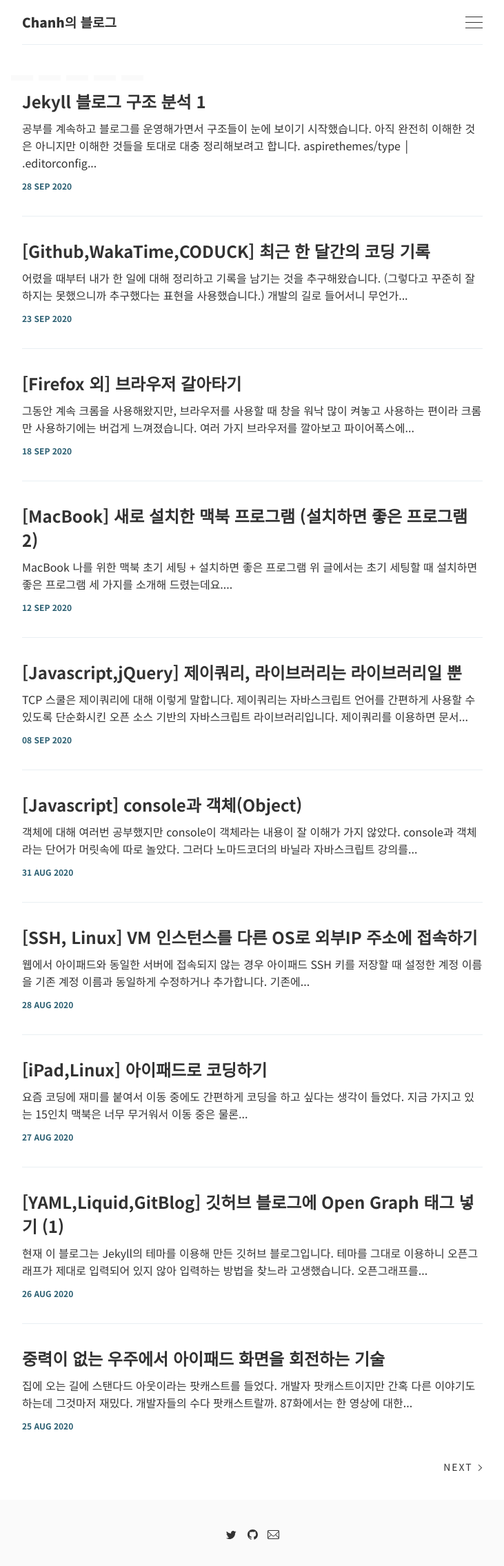
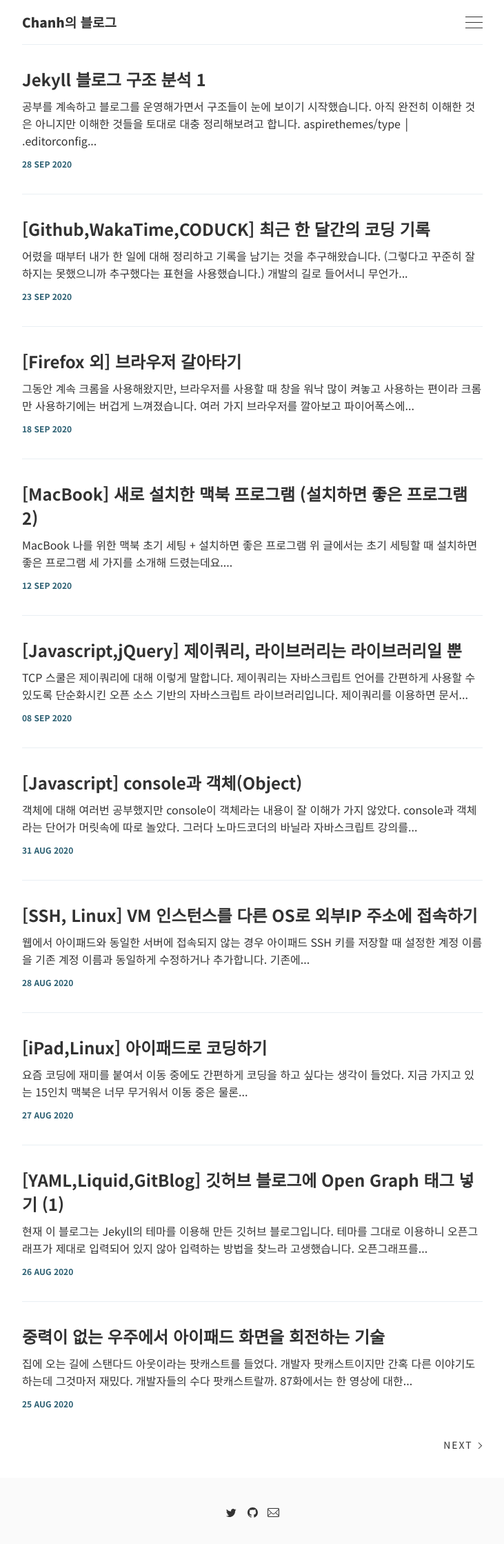
Before and after one commit to seochanh/seochanh.github.io, a Jekyll site: the page built from index.html, in a window 1280 px wide. Shown: the whole page at 69% size, without its empty margins (274-1005 px from the left). Built offline with Jekyll 4.4.1, drawn with Linux system fonts in a browser that asks for light colours; the list of posts is cut into pages by our own code; after the commit the page ends 2239 px from its top, so only the background shows below that.

Commit message:
태그 추가 관련 수정

```diff
--- a/_includes/post-card.liquid
+++ b/_includes/post-card.liquid
@@ -11,8 +11,6 @@
     {% comment %} index 페이지 포스트 날짜 {% endcomment %}
     <span class='c-post-card__date'>{{ post.date | date: '%d %b %Y' }}</span>
 
-    {% comment %} index 페이지 태그 {% endcomment %}
-
     {% comment %}
     index 페이지 post 이미지
     {% if post.image %}
--- a/index.html
+++ b/index.html
@@ -5,11 +5,9 @@ layout: default
 <div class='o-wrapper'>
   <div class='o-grid'>
     {% for tag in site.data.tags %}
-    <div class='c-tags'>
-      <a class="tag" data-tag="{{tag}}">
-        {{ site.data.format[tag] }}
-      </a>
-    </div>
+    <a class="tag" data-tag="{{tag}}">
+      {{ site.data.format[tag] }}
+    </a>
     {% endfor %}
 
     {% for post in paginator.posts %}
```
